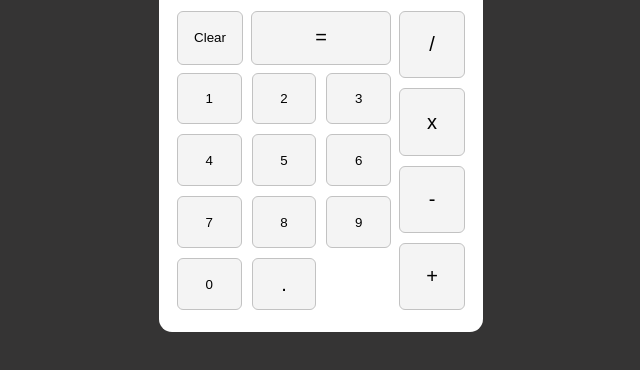
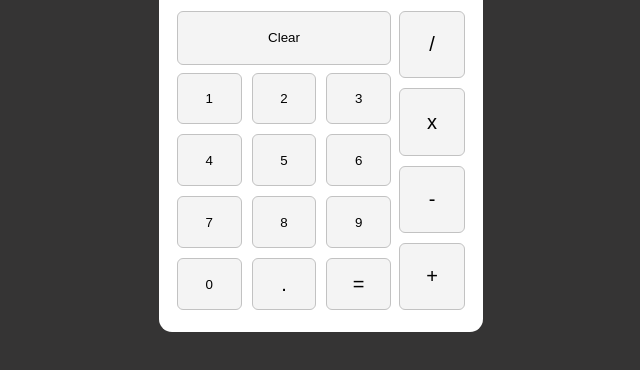
Before and after one commit to NathanSchreiber/calculator, a plain HTML site: page index.html in a window 1280 px wide. Shown: the part 278-648 px from the top of the page, without its empty margins (319-959 px from the left). Drawn offline with Linux system fonts and the light colour scheme.

Commit message:
Edit calculator styles
Changed the design of the calculator.

```diff
--- a/css/styles.css
+++ b/css/styles.css
@@ -59,15 +59,15 @@ body {
 }
 
 .clear-button {
-    grid-column: 1;
+    grid-column: 1 / 4;
     grid-row: 2;
     height: 100%;
     max-width: 100%;
 }
 
 .equal {
-    grid-column: 2 / 4;
-    grid-row: 2;
+    /* grid-column: 2 / 4;
+    grid-row: 2; */
     height: 100%;
     width: 100%;
     font-size: 20px;
@@ -116,6 +116,7 @@ body {
     background-color: rgb(244, 244, 244);
     border: 1px solid rgb(194, 194, 194);
     border-radius: 6px;
+    cursor: pointer;
 }
 
 #divide,
--- a/index.html
+++ b/index.html
@@ -12,7 +12,7 @@
         <div class="calculator-contents">
             <div class="screen">20,500</div>
             <button class="clear-button">Clear</button>
-            <button class="equal">=</button>
+
             <div class="input-buttons">
                 <button id="one">1</button>
                 <button id="two">2</button>
@@ -25,6 +25,7 @@
                 <button id="nine">9</button>
                 <button id="zero">0</button>
                 <button id="decimal">.</button>
+                <button class="equal">=</button>
             </div>
             <div class="function-buttons">
                 <button id="divide">/</button>
```
